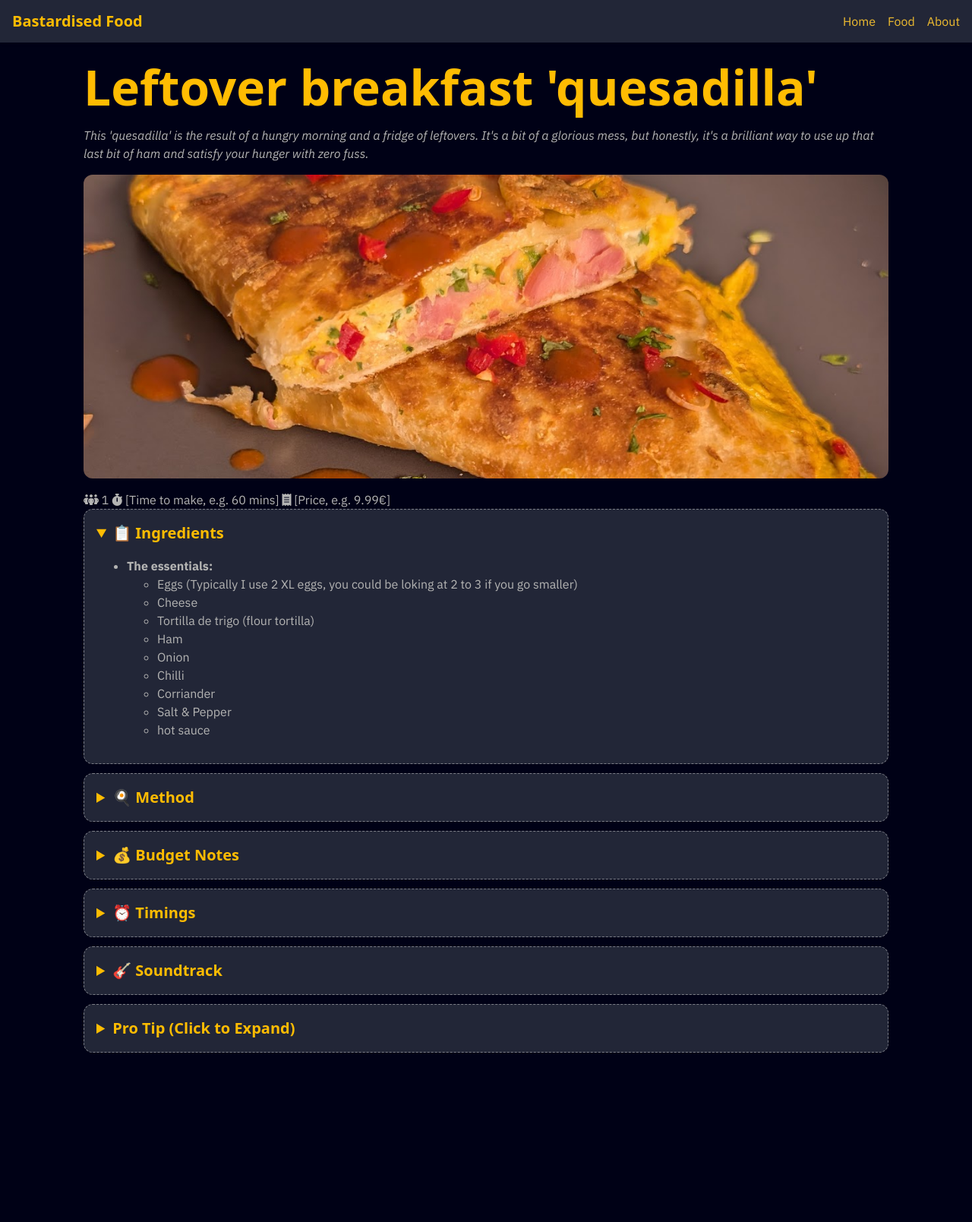
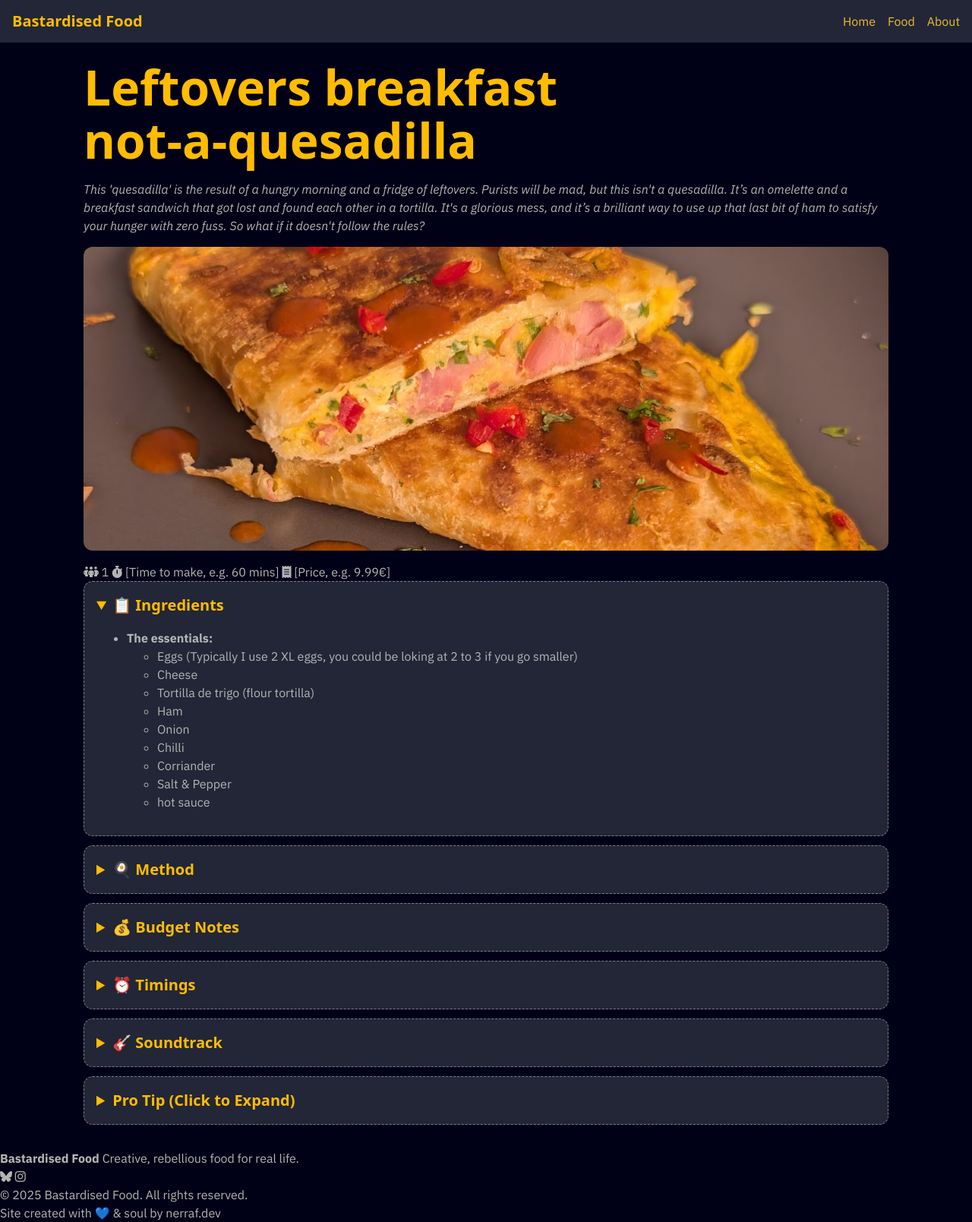
Before and after one commit to nerraf-dev/bastardised-food, an Eleventy site: page src/food/breakfast-quesadilla.njk in a window 1280 px wide. Shown: the whole page at 76% size. Before the commit the page ends 1418 px from the top, so only its background shows below. Built offline with nearby package versions, Linux system fonts and the light colour scheme; Eleventy itself is replaced by a stand-in of ours; files that its build step writes are made by us from their sources; a web font is replaced by a local one.

Commit message:
feat: Update navigation links, enhance footer, and restructure about page refactor: Improve main content structure in base layout fix: Correct title and intro in breakfast quesadilla data

```diff
--- a/src/_includes/base.njk
+++ b/src/_includes/base.njk
@@ -13,14 +13,14 @@
     <body>
         {% include "nav.njk" %}
 
-        <!-- MAIN -->
+        {# <!-- MAIN --> #}
         <main class="container">
             {{ content | safe }}
         </main>
-        <!-- FOOTER -->
-        <footer>
-
-        </footer>
+        {# <!-- END MAIN --> #}
+        {# --- FOOTER --- #}
+        {% include "footer.njk" %}
+        {# END FOOTER #}
         <script src="/scripts/script.js"></script>
     </body>
 </html>
--- /dev/null
+++ b/src/_includes/footer.njk
@@ -0,0 +1,27 @@
+<footer>
+<div class="footer-content">
+  <div class="footer-brand">
+    <strong>Bastardised Food</strong>
+    <span class="footer-tagline">Creative, rebellious food for real life.</span>
+  </div>
+  {# <nav class="footer-nav">
+    <a href="/">Home</a>
+    <a href="/food/">Food</a>
+    <a href="/about/">About</a>
+  </nav> #}
+  <div class="footer-social">
+        {# Bluesky #}
+        <a href="https://bsky.app/profile/bastardisedfood.bsky.social" target="_blank" rel="noopener"><i class="fa-brands fa-bluesky"></i></a>
+        {# Mastodon #}
+        {# <a href="https://mastodon.social/@bastardisedfood" target="_blank" rel="noopener"><i class="fa-brands fa-mastodon"></i></a>  #}
+        {# Instagram - just hanging on in there#}
+        <a href="https://www.instagram.com/bastardisedfood" target="_blank" rel="noopener"><i class="fab fa-instagram"></i></a>
+        {# Twitter can fuck right off in to the bin #}
+        {# Facebook....ballache #}
+    </div>
+    <div class="footer-meta">
+    &copy; <script>document.write(new Date().getFullYear())</script> Bastardised Food. All rights reserved.<br>
+    <span class="footer-credit">Site created with 💙 & soul by nerraf.dev</span>
+    </div>
+</div>
+</footer>
--- a/src/_includes/nav.njk
+++ b/src/_includes/nav.njk
@@ -13,7 +13,7 @@
             <ul class="nav-links">
                 <li><a href="/">Home</a></li>
                 <li><a href="/food/">Food</a></li>
-                <li><a href="#">About</a></li>
+                <li><a href="/about/">About</a></li>
             </ul>
         </nav>
     </header>
--- a/src/food/breakfast-quesadilla.11tydata.json
+++ b/src/food/breakfast-quesadilla.11tydata.json
@@ -1,7 +1,7 @@
 {
-  "title": "Leftover breakfast 'quesadilla'",
+  "title": "Leftovers breakfast not-a-quesadilla",
   "date": "2025-09-09",
-  "intro": "This 'quesadilla' is the result of a hungry morning and a fridge of leftovers. It's a bit of a glorious mess, but honestly, it's a brilliant way to use up that last bit of ham and satisfy your hunger with zero fuss.",
+  "intro": "This 'quesadilla' is the result of a hungry morning and a fridge of leftovers. Purists will be mad, but this isn't a quesadilla. It’s an omelette and a breakfast sandwich that got lost and found each other in a tortilla. It's a glorious mess, and it’s a brilliant way to use up that last bit of ham to satisfy your hunger with zero fuss. So what if it doesn't follow the rules?",
   "serves": 1,
   "meta": {
     "time": "[Time to make, e.g. 60 mins]",
--- a/src/food/breakfast-quesadilla.njk
+++ b/src/food/breakfast-quesadilla.njk
@@ -1,6 +1,6 @@
 ---
 layout: recipe-from-json.njk
-title: "Leftover breakfast 'quesadilla'"
+title: "Leftovers breakfast not-a-quesadilla"
 permalink: "/food/leftover-breakfast-quesadilla/"
 date: 2025-09-09
 cover_image: "/images/food/breakfast-quesadilla-3.jpg"
--- a/src/index.njk
+++ b/src/index.njk
@@ -14,7 +14,7 @@ heroOutro: "Call it a fusion, a mash-up, or a 'bastardisation'—it's about taki
     <div class="post-grid">
         {% for post in collections.food %}
             <article class="post-card">
-                <img src="{{ post.data.cover_image or 'https://picsum.photos/id/63/400' }}" alt="{{ post.data.title }}">
+                <a href="{{ post.url }}"><img src="{{ post.data.cover_image or 'https://picsum.photos/id/63/400' }}" alt="{{ post.data.title }}"></a>
                 <h3><a href="{{ post.url }}">{{ post.data.title }}</a></h3>
                 <p class="excerpt">{{ post.data.excerpt or '' }}</p>
                 <span class="meta">Posted: {{ post.date | date('yyyy-MM-dd') }}</span>
```
Also changed, not shown: src/about.njk (added, +9 -0 lines), src/about.html (deleted).
